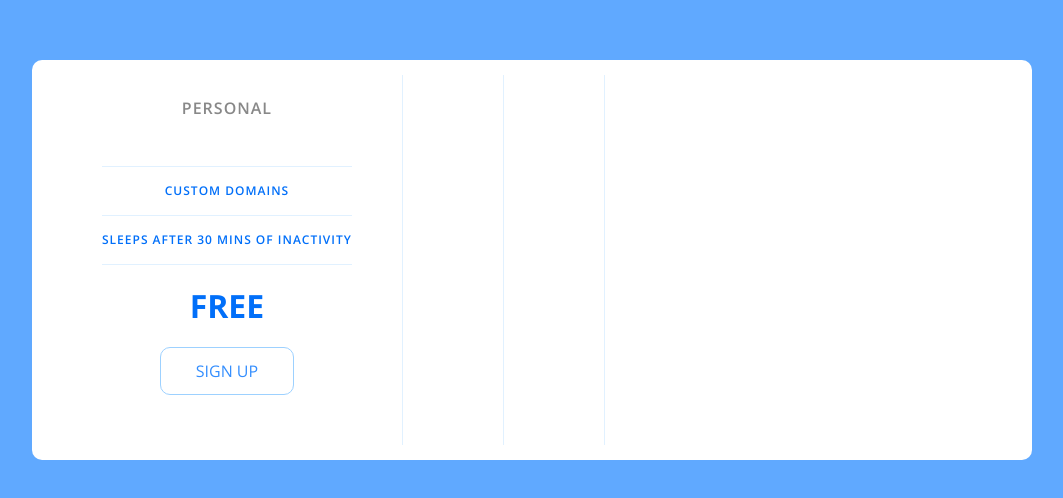
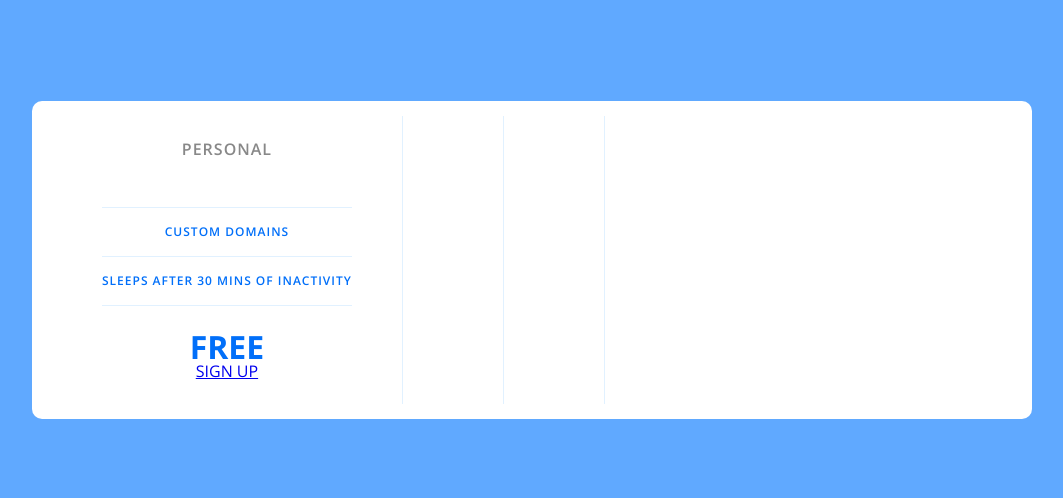
Before and after one commit to developerhere11/PricingPanel_FrontEnd, a plain HTML site: page index.html in a window 1280 px wide. Shown: the part 140-638 px from the top of the page, without its empty margins (108-1171 px from the left). Drawn offline with nearby package versions, Linux system fonts and the light colour scheme.

Commit message:
Add files via upload

```diff
--- a/ppapp.css
+++ b/ppapp.css
@@ -203,22 +203,6 @@ html {
     font-weight: 700;
 }
 
-.pricing-button {
-    border: 1px solid #9dd1ff;
-    border-radius: 10px;
-    color: #348efe;
-    display: inline-block;
-    padding: 15px 35px;
-    text-decoration: none;
-    margin: 25px 0;
-    transition: background-color 200ms ease-in-out;
-}
-
-.pricing-button:hover,
-.pricing-button:focus {
-    background-color: #e1f1ff;
-}
-
 .pricing-button.is-featured {
     background-color: #48aaff;
     color: white;
```
